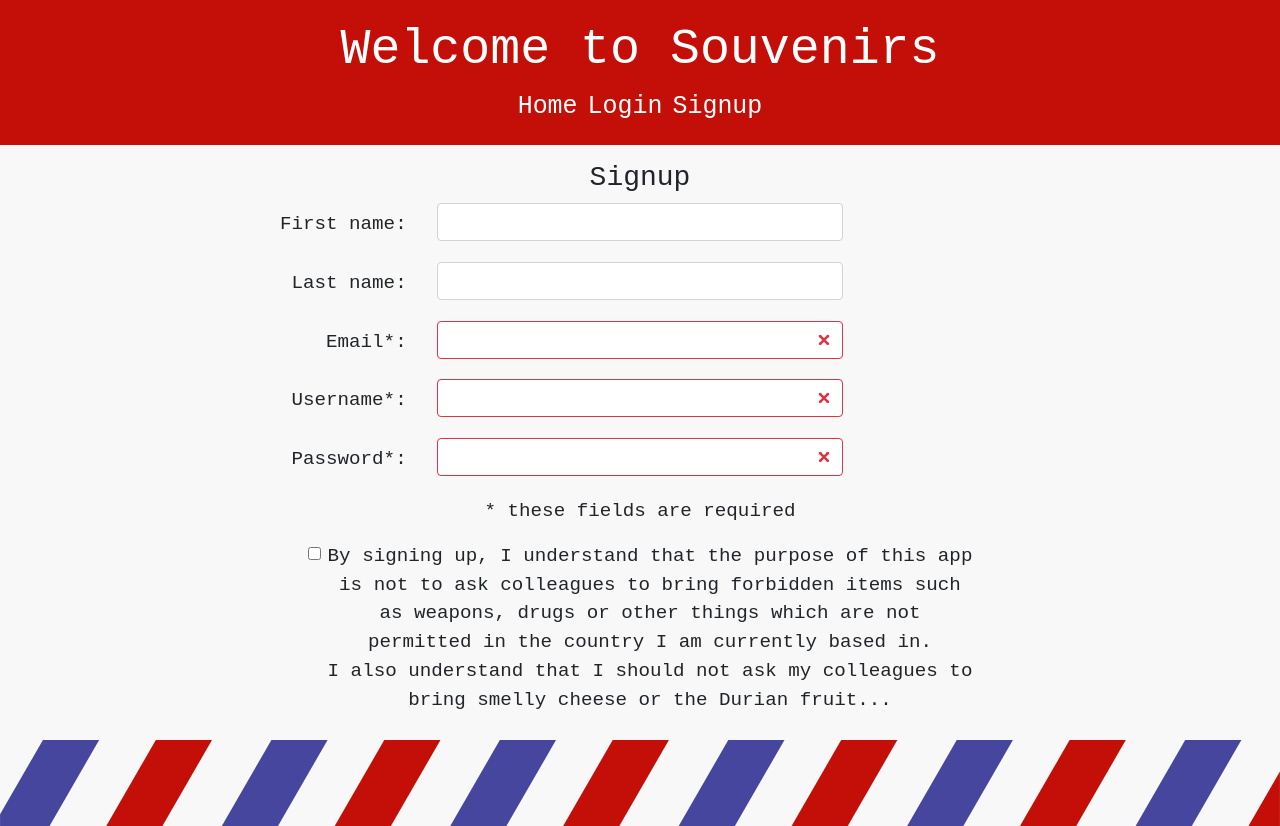
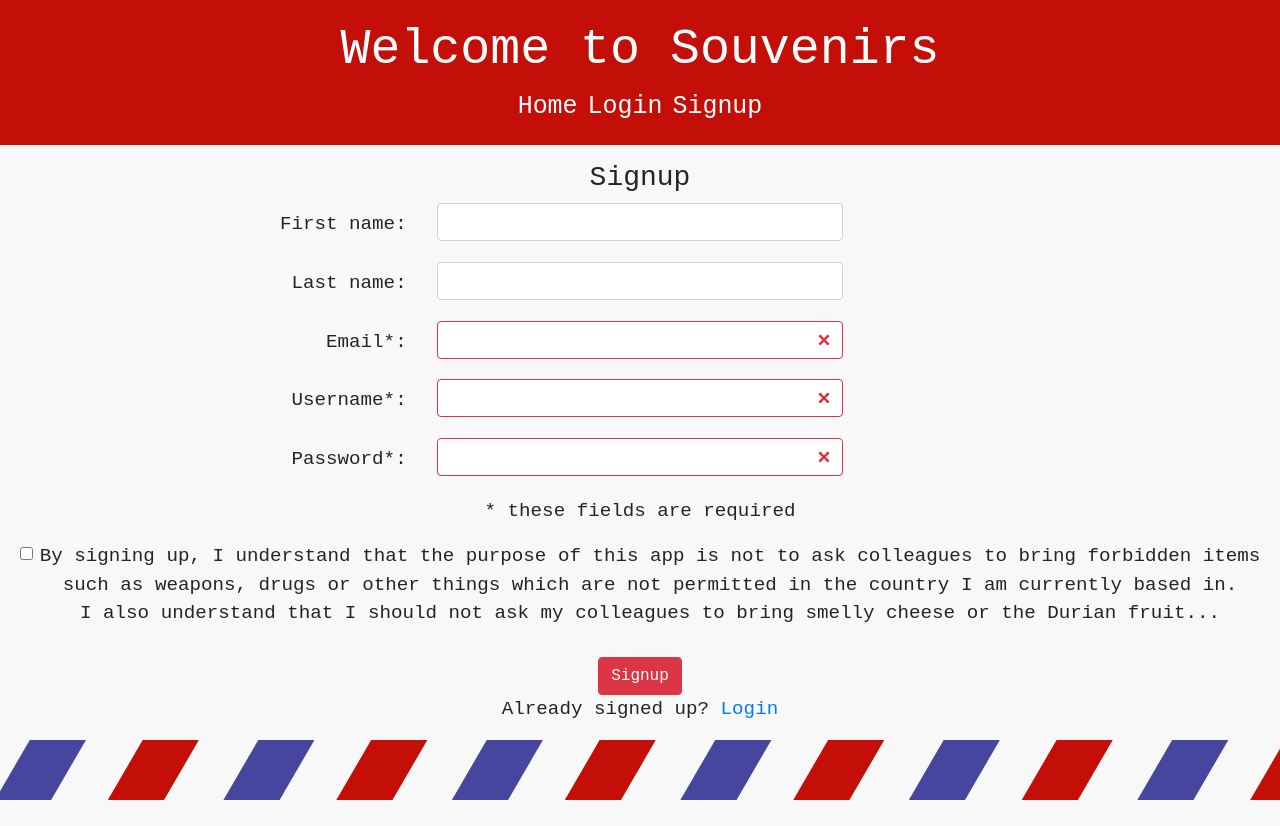
Before and after one commit to katrinai/souvenirs, a React (Create React App) app in the folder client/: page /signup in a window 1280 px wide. After the commit the page ends 800 px from the top, so only its background shows below. Built offline with nearby package versions, Linux system fonts and the light colour scheme.

Commit message:
footer fixed, disclaimer box working

```diff
--- a/client/src/components/App.js
+++ b/client/src/components/App.js
@@ -27,6 +27,7 @@
   render() {
     return (
       <div className="App">
+        <div className="non-footer">
           <header className="App-header">
             <h1 className="App-title">Welcome to Souvenirs</h1>
             <NavLink to="/" exact activeClassName="forestgreen">
@@ -34,7 +35,9 @@
             </NavLink>
             {!api.isLoggedIn() && <NavLink to="/login">Login</NavLink>}
             {!api.isLoggedIn() && <NavLink to="/signup">Signup</NavLink>}
-          {api.isLoggedIn() && <NavLink to="/userprofile">Userprofile</NavLink>}
+            {api.isLoggedIn() && (
+              <NavLink to="/userprofile">Userprofile</NavLink>
+            )}
             {api.isLoggedIn() && (
               <NavLink to="/" onClick={e => this.handleLogoutClick(e)}>
                 Logout
@@ -52,6 +55,7 @@
             <Route path="/newrequest" component={NewRequest} />
             <Route render={() => <h3>404! Sorry...</h3>} />
           </Switch>
+        </div>
         <footer>
           <img src={envelope} alt="international envelope" />
         </footer>
--- a/client/src/components/pages/Home.js
+++ b/client/src/components/pages/Home.js
@@ -11,7 +11,7 @@
 
 class Home extends Component {
   handleClick() {
-    alert("Are you logged in?");
+     alert("Are you logged in?");
     console.log("handleClick");
   }
 
--- a/client/src/components/pages/Signup.js
+++ b/client/src/components/pages/Signup.js
@@ -22,14 +22,14 @@
       username: "",
       password: "",
       message: "",
-      visible: true
-      // disclaimer: false
+      visible: true,
+      disclaimer: false
     };
     this.onDismiss = this.onDismiss.bind(this);
   }
 
   onDismiss() {
-    this.setState({ visible: false });
+    this.setState({ message: "" });
   }
 
   handleInputChange(stateFieldName, event) {
@@ -40,11 +40,17 @@
   }
 
   handleDisclaimerClick(e) {
-    this.setState({ disclaimer: true });
+    this.setState({ disclaimer: !this.state.disclaimer });
   }
 
   handleClick(e) {
     e.preventDefault();
+    if (!this.state.disclaimer) {
+      this.setState({
+        message: "Check the disclaimer!"
+      });
+      return;
+    }
     let data = {
       firstname: this.state.firstname,
       lastname: this.state.lastname,
@@ -167,9 +173,10 @@
           <p>* these fields are required</p>
 
           <FormGroup check>
-            <Label check style={{ width: "650px" }}>
+            <Label check>
               <Input
                 type="checkbox"
+                checked={this.state.disclaimer}
                 onClick={e => this.handleDisclaimerClick(e)}
               />
               By signing up, I understand that the purpose of this app is not to
--- a/client/src/index.css
+++ b/client/src/index.css
@@ -56,8 +56,14 @@
   font-size: large;
 }
 
+.non-footer {
+  min-height: calc(
+    100vh - 70px
+  ); /* 60px for img + 10px for margin top footer */
+}
 footer {
-  position: fixed;
+  /* position: fixed; */
+  margin-top: 10px;
   width: 100%;
   height: 60px;
   right: 0;
@@ -65,3 +71,8 @@
   left: 0;
   padding: 0rem;
 }
+footer img {
+  height: 60px;
+  width: 100%;
+  object-fit: cover;
+}
```
Lines whose indentation alone changed are shown as unchanged.
